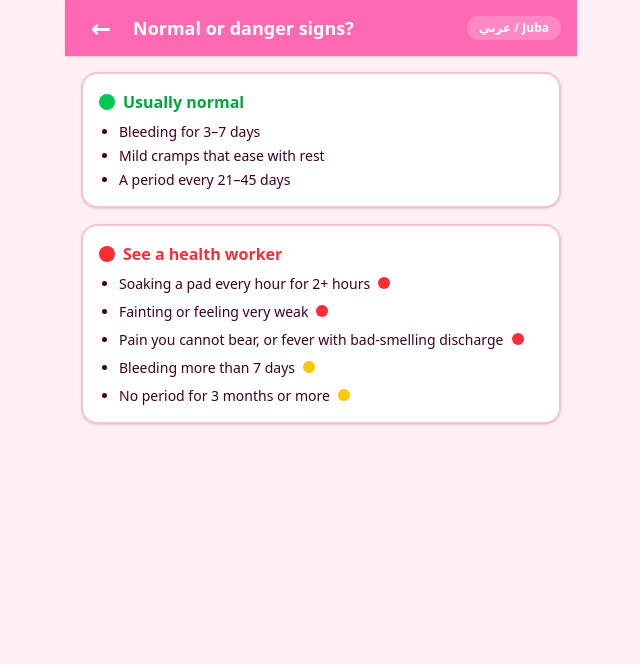
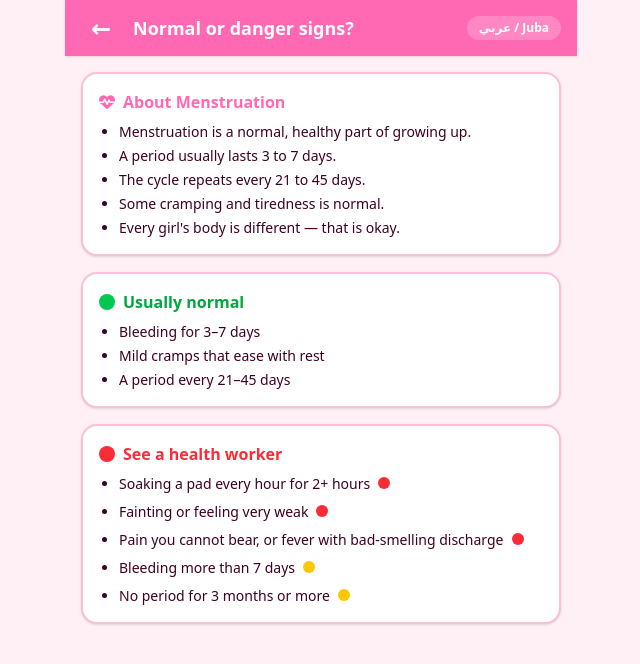
Before and after one commit to Achok-kot/Know-the-sign, a React (Vite) app in the folder know-the-sign/kts-react/: page /info in a window 1280 px wide. Shown: the top 664 px of the page, without its empty margins (319-959 px from the left). Built offline with nearby package versions, Linux system fonts and the light colour scheme; what aws-amplify would draw is missing.

Commit message:
\corrected some mistaks made

```diff
--- a/know-the-sign/kts-react/src/pages/InfoPage.jsx
+++ b/know-the-sign/kts-react/src/pages/InfoPage.jsx
@@ -7,6 +7,18 @@ export default function InfoPage() {
     <div className="min-h-screen bg-[#fff0f5] pb-6">
       <PageHeader title={t.info} back="/more" />
       <div className="max-w-lg mx-auto p-4">
+
+        {/* FR 1.1 — General menstrual health info */}
+        <div className="bg-white border-2 border-[#f9c0d8] rounded-2xl p-4 mb-4 shadow">
+          <h3 className="font-bold text-[#FF69B4] mb-2 flex items-center gap-2">
+            <i className="fa-solid fa-heart-pulse text-[#FF69B4]"></i>
+            {t.mh_t}
+          </h3>
+          <ul className="list-disc pl-5 space-y-1">
+            {t.mh.map((s,i) => <li key={i} className="text-sm">{s}</li>)}
+          </ul>
+        </div>
+
         <div className="bg-white border-2 border-[#f9c0d8] rounded-2xl p-4 mb-4 shadow">
           <h3 className="font-bold text-green-600 mb-2 flex items-center gap-2"><span className="w-4 h-4 rounded-full bg-green-500 inline-block"></span>{t.ok_t}</h3>
           <ul className="list-disc pl-5 space-y-1">
```
